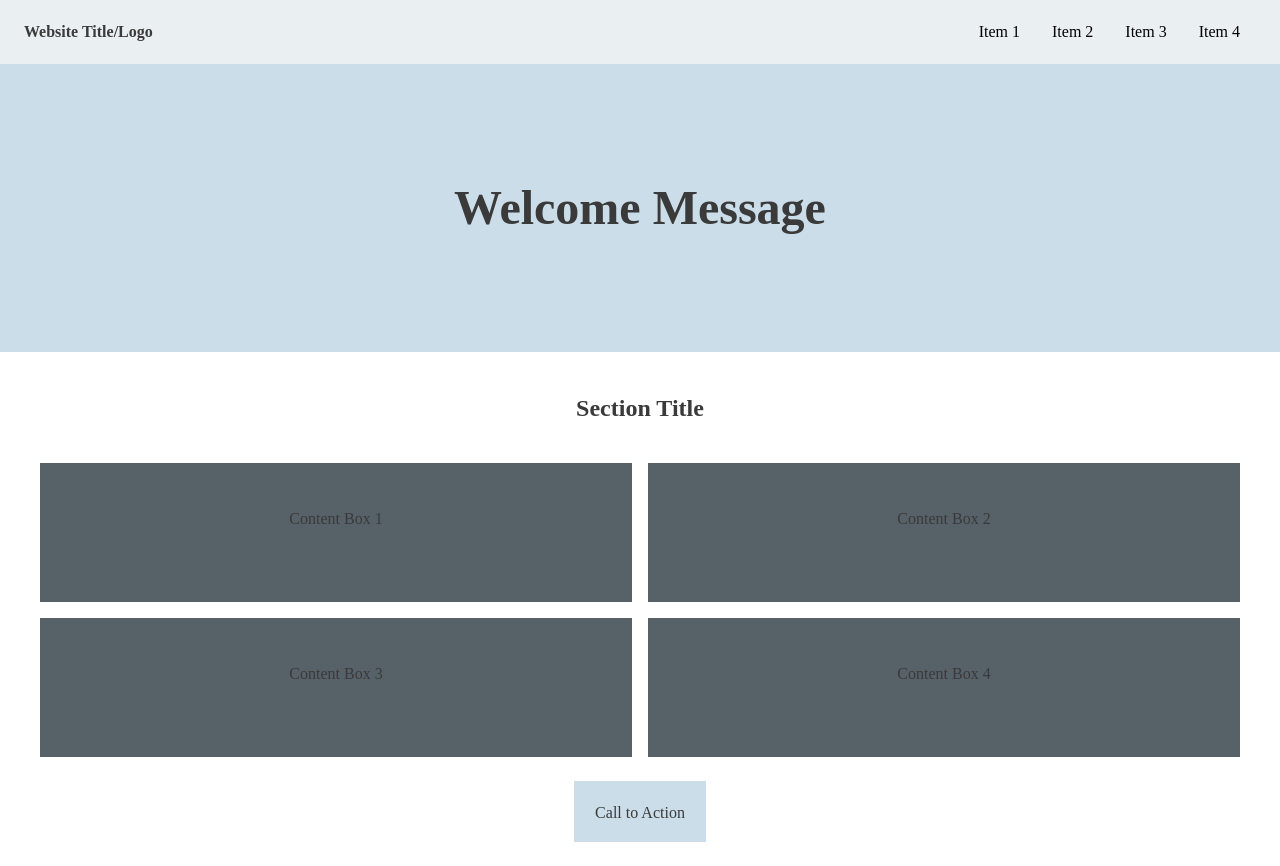
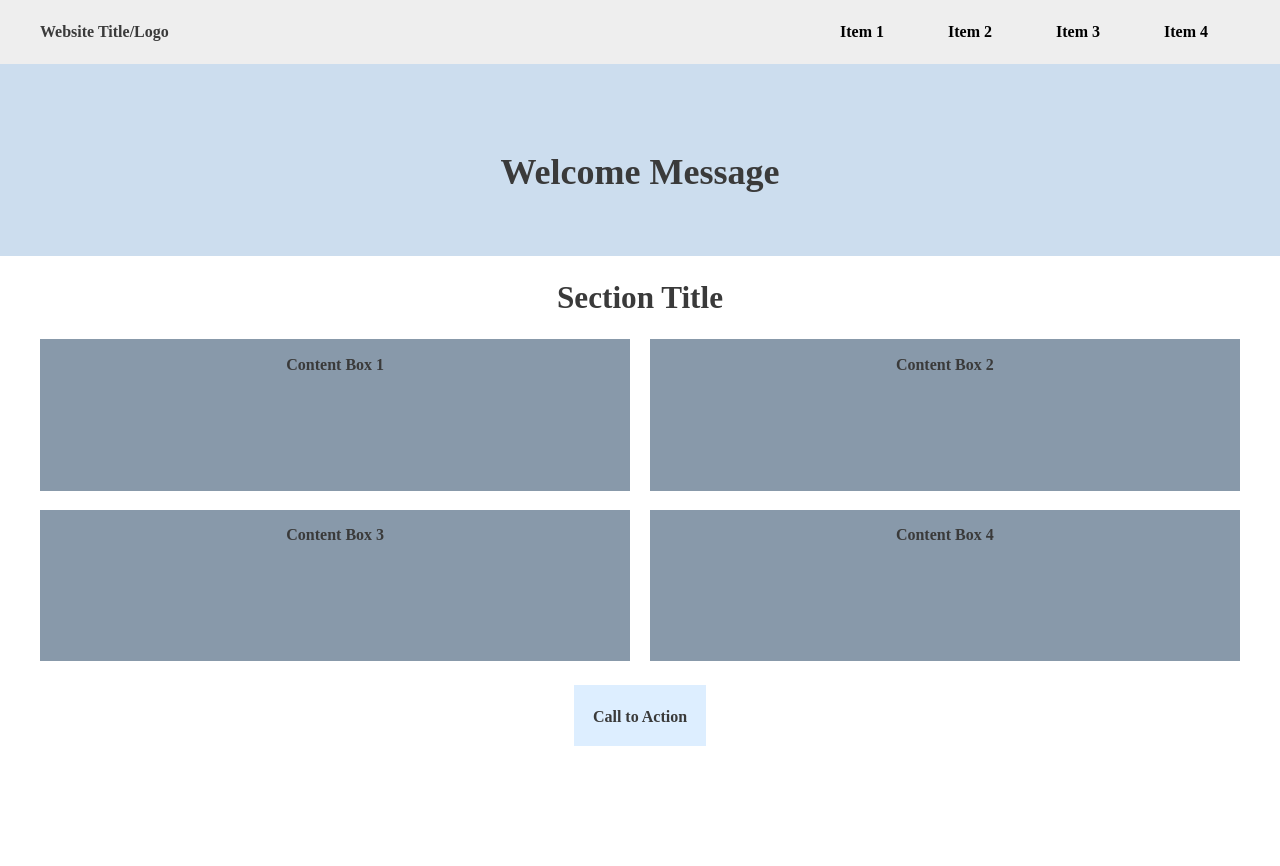
Before and after one commit to youjhenchang/remote-assignments, a plain HTML site: page Week-1/assignment-2/assignment1.html in a window 1280 px wide. After the commit the page ends 800 px from the top, so only its background shows below. Drawn offline with Linux system fonts and the light colour scheme.

Commit message:
assignment-2 ver.2 and assignment-3 ver.1

```diff
--- a/Week-1/assignment-2/style.css
+++ b/Week-1/assignment-2/style.css
@@ -2,7 +2,7 @@
   Base Element Styles
 ==================================== */
 body {
-	font-family: 'Times New Roman', Times, serif;
+	font-family:"Times New Roman", Times, serif;
 	line-height: 1;
 	color: #3a3a3a;
 	margin: 0;
@@ -24,33 +24,36 @@ body {
     padding:0.5em;
     justify-content: space-between;
     align-items: center;
-    background-color:rgb(234, 239, 241);
+    background-color:rgb(238, 238, 238);
 }
 
 .name{
-    margin-left:1em;
-     font-size:1em; /*為什麼非得寫在name中才不跑版? */
+    margin-left:2em;
+    font-size:1em; /*為什麼非得寫在name中才不跑版? */
 }
 
 .main-nav{
     display:flex;
     justify-content:space-between;
-    margin-right:1em;
+    margin-right:4em;
     text-align:center;
-    font-size:1em;
-    color:black;
+
 }
 
 .I{
-    margin:1em;
+    margin-left:4em;
+    font-size:1em;
+    color:black;
+    font-weight:bold;
 }
 /* ---- section ---- */
 .welcome-message {
     display:block;
+    height:3em;
     padding:2.5em 0;
     text-align:center;
-    background-color:rgb(203, 221, 232);
-    font-size:2em;
+    background-color:rgb(204, 221, 238);
+    font-size:1.5em;
     font-weight: bold;
 }
 
@@ -61,25 +64,26 @@ body {
 }
 .section-title {
     display:block;
-    padding:0.5em 0.5em;
+    padding:0 0.5em;
     text-align:center;
-    font-size:1em;
+    font-size:1.3em;
     font-weight: bold;
 }
 .content-grid {
     display: flex;
-    gap: 1em 1em;
+    gap: 1.2em 1.2em;
     max-width: 1200px;
-    margin:1em auto;
+    margin:1.2em auto;
 }
 
 .box{
     flex:1;
-    height:75px;
+    height:150px;
     text-align:center;
-    padding:2em 1em;
-    background-color:rgb(87, 97, 104);
+    padding-top:0.1em;
+    background-color:rgb(136, 153, 170);
     font-size:1em;
+    font-weight: bold;
 }
 
 .button{
@@ -87,9 +91,10 @@ body {
     height: 45px;
     padding: 0.5em 1em;
     margin:1.5em auto;
-    background-color:rgb(203, 221, 232);
+    background-color:rgb(221, 238, 255);
     text-align:center;
     font-size:1em;
+    font-weight: bold;
 }
 
 
@@ -101,7 +106,3 @@ body {
         max-width: 1200px;
     }
 }
-
-/*
-還是有幾個毛病要修
-content box中文字不置頂、且寬度似乎太扁 */
```
Also changed, not shown: 1 other file.
